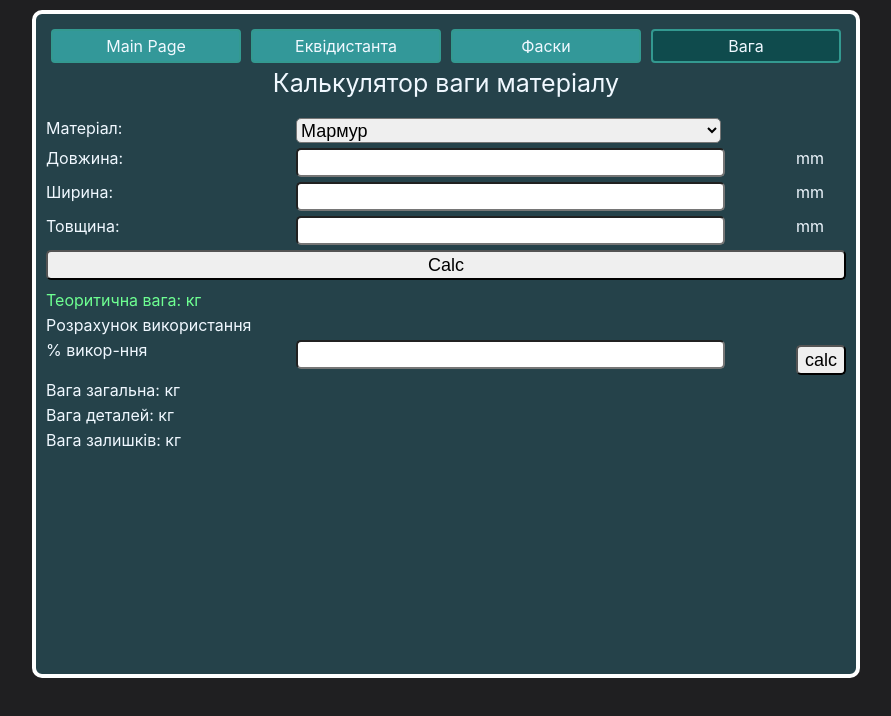
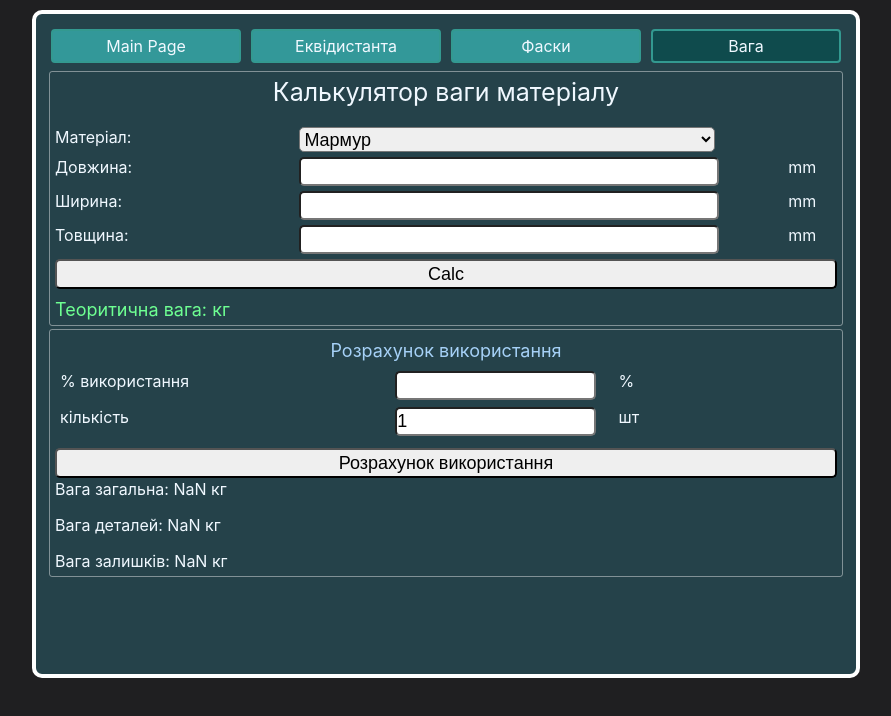
Before and after one commit to MichaelVoevudskiy/calculator_equidistant, a React (Create React App) app: page /weight in a window 1280 px wide. Shown: the top 716 px of the page, without its empty margins (194-1085 px from the left). Built offline with nearby package versions, Linux system fonts and the light colour scheme.

Commit message:
add usage

```diff
--- a/src/App.js
+++ b/src/App.js
@@ -3,9 +3,10 @@ import React from 'react';
 import Navbar from './components/Navbar/Navbar.jsx';
 import Eq from './components/eq/Eq.jsx';
 import MainPage from './components/MainPage/MainPage.jsx';
-import { Route, BrowserRouter, Routes } from 'react-router-dom';
 import Сhamfers from './components/Сhamfers/Сhamfers.jsx';
 import Weight from './components/Weight/Weight.jsx'
+
+import { Route, BrowserRouter, Routes } from 'react-router-dom';
 
 function App() {
   return (
@@ -14,12 +15,13 @@ function App() {
         <Navbar />
         <Routes>
           <Route path='' element={<MainPage />}/>
-          <Route path='/Сhamfers' element={<Сhamfers />}/>
-          <Route path='/Eq' element={<Eq />}/>
-          <Route path='/Weight' element={<Weight />}/>
+          <Route path='/chamfers' element={<Сhamfers />}/>
+          <Route path='/eq' element={<Eq />}/>
+          <Route path='/weight' element={<Weight />}/>
         </Routes>
       </div>
     </BrowserRouter>
+
   );
 }
 
--- a/src/components/Navbar/Navbar.jsx
+++ b/src/components/Navbar/Navbar.jsx
@@ -1,14 +1,15 @@
 import { NavLink } from 'react-router-dom';
 import './Navbar.css'
+
 
 const Navbar = () => {
 
   const st = navData => navData.isActive ? 'active' : 'menu'
   return <div className='Navbar'>
     <NavLink className='menu' to='/'>Main Page</NavLink>
-    <NavLink to='/Eq' className={st}>Еквідистанта</NavLink>
-    <NavLink to='/Сhamfers' className={st}>Фаски</NavLink>
-    <NavLink to='/Weight' className={st}>Вага</NavLink>
+    <NavLink to='/eq' className={st}>Еквідистанта</NavLink>
+    <NavLink to='/chamfers' className={st}>Фаски</NavLink>
+    <NavLink to='/weight' className={st}>Вага</NavLink>
   </div>
 }
 
--- a/src/components/Weight/Usage.jsx
+++ b/src/components/Weight/Usage.jsx
@@ -1,4 +1,5 @@
-import st from './Weight.module.css'
+// import st from './Weight.module.css'
+import st from './Usage.module.css'
 import { useState } from 'react'
 
 const Usage = (props) => {
@@ -6,31 +7,37 @@ const Usage = (props) => {
     const [vothod, setVOthod] = useState()
     const [vdetali, setVdetali] = useState()
     const [proc, setProc] = useState()
+    const [kilcist, setKilcist] = useState(1)
+
 
     let result= props.result
 
     let calcv = () =>{
+
         let a = result*(proc/100);
         let b = result-a;
         a = Math.round(a * 100) / 100
         b = Math.round(b * 100) / 100
         setVdetali(a);
         setVOthod(b);
-        console.log("vdetali:" + vdetali + "; vothod:" + vothod );
     }
 
 
     return (
-        <div>
-            <div className={st.inptext}>Розрахунок використання</div>
-            <div className={st.inptext}>
-                <div>% викор-ння</div>
-                <div><input type="number" onChange={event => setProc(event.target.value)}/></div>
-                <div><button className={st.bt} onClick={calcv}> calc</button></div>
-            </div>
-            <div className={st.inptext}>Вага загальна: {props.result} кг</div>
-            <div className={st.inptext}>Вага деталей: {vdetali} кг</div>
-            <div className={st.inptext}>Вага залишків: {vothod} кг</div>
+        <div className={st.wrapper}>
+            <div className={st.titletext}>Розрахунок використання</div>
+            <div className={st.inptext}>% використання</div>
+            <div className={st.inptext}><input type="number" onChange={event => setProc(event.target.value)}/></div>
+            <div className={st.inptext}>%</div>
+
+            <div className={st.inptext}>кількість</div>
+            <div className={st.inptext}><input type="number" value={kilcist} onChange={event => setKilcist(event.target.value)}/></div>
+            <div className={st.inptext}>шт</div>
+
+            <div className={st.bt}><button onClick={calcv}>Розрахунок використання</button></div>
+            <div className={st.result}>Вага загальна: {props.result*kilcist} кг</div>
+            <div className={st.result}>Вага деталей: {Math.round(vdetali*kilcist*100)/100} кг</div>
+            <div className={st.result}>Вага залишків: {Math.round(vothod*kilcist*100)/100} кг</div>
         </div>
     )
 }
--- /dev/null
+++ b/src/components/Weight/Usage.module.css
@@ -0,0 +1,53 @@
+.wrapper {
+    display: grid;
+    grid-template-columns: 1.5fr 1fr 1fr;
+    grid-template-rows: 1fr 1fr 1fr 1fr 1fr 1fr;
+    border: solid 1px #ffffff6b;
+    margin: 3px;
+    border-radius: 3px;
+    padding: 5px;
+  }
+
+.inptext{
+    color: aliceblue;
+    margin-left: 5px;
+
+}
+
+.titletext{
+    grid-column-start: 1;
+    grid-column-end: 4;
+    text-align: center;
+    color: rgb(166, 209, 247);
+    margin-top: 5px;
+    font-size: large;
+    margin-bottom: 10px;
+}
+
+.bt{
+    grid-column: 1/4;
+    grid-row: 4/4;
+}
+
+.bt button{
+    margin-top: 5px;
+    width: 100%;
+    height: 30px;
+    font-size: large;
+    border-radius: 5px;
+}
+
+.result{
+    color: aliceblue;
+    grid-column-start: 1;
+    grid-column-end: 4;
+}
+
+.inptext input{
+    height: 25px;
+    font-size: large;
+    width: 90%;
+    border-radius: 5px;
+    margin-left: auto;
+    margin-right: auto;
+}
--- a/src/components/Weight/Weight.jsx
+++ b/src/components/Weight/Weight.jsx
@@ -20,13 +20,13 @@ const Weight = () => {
 
     return (
         <div>
+            <div className={st.box}>
             <div className={st.title}>
                 Калькулятор ваги матеріалу
             </div>
 
             <div className={st.inptext}>
                 Матеріал:
-
                 <select onChange={event => setMaterial(event.target.value)}>
                     <option value={2.4}>Мармур</option>
                     <option value={2.6}>Граніт</option>
@@ -36,26 +36,30 @@ const Weight = () => {
                     <option value={8.73}>Латунь</option>
                     <option value={2.7}>Алюміній</option>
                 </select>
+            </div>
 
-            </div>
             <div className={st.inptext}>
                 Довжина:
                 <input type="number" onChange={event => setLightMat(event.target.value)} />
                 mm
             </div>
+
             <div className={st.inptext}>
                 Ширина:
                 <input type="number" onChange={event => setWeightMat(event.target.value)} />
                 mm
             </div>
+
             <div className={st.inptext}>
                 Товщина:
                 <input type="number" onChange={event => setSMat(event.target.value)} />
                 mm
             </div>
+
             <div><button className={st.bt} onClick={calc}>Calc</button></div>
+
             <div className={st.ans}>Теоритична вага: {result} кг</div>
-
+            </div>
             <Usage result={result} />
 
         </div>
--- a/src/components/Weight/Weight.module.css
+++ b/src/components/Weight/Weight.module.css
@@ -44,4 +44,12 @@
 .ans{
     color: rgb(110, 255, 146);
     margin-top: 10px;
+    font-size: large;
 }
+
+.box{
+    border: solid 1px #ffffff6b;
+    margin: 3px;
+    border-radius: 3px;
+    padding: 5px;
+}
```
Also changed, not shown: public/w.png (added).
